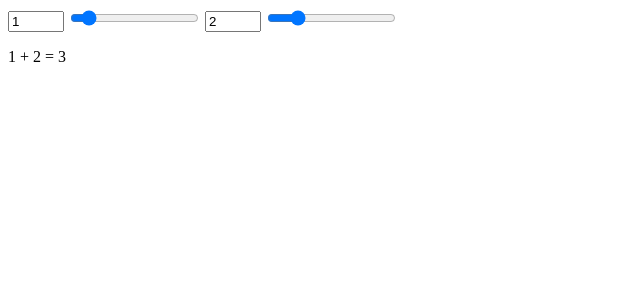
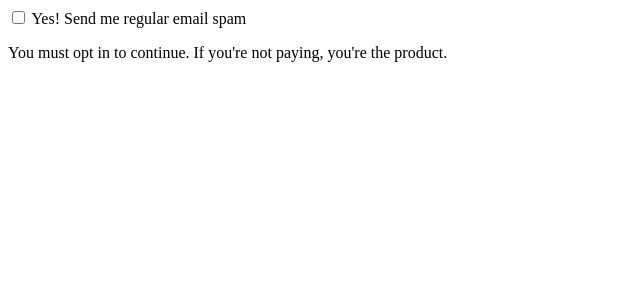
Before and after one commit to Cristiandi/svelte-tutorial, a SvelteKit app: page /app in a window 1280 px wide. Shown: the top 300 px of the page, without its empty margins (0-640 px from the left). Built offline with nearby package versions, Linux system fonts and the light colour scheme.

Commit message:
Bindings / Checkbox inputs

```diff
--- a/src/routes/app/+page.svelte
+++ b/src/routes/app/+page.svelte
@@ -1,16 +1,20 @@
 <script>
-	let a = 1;
-	let b = 2;
+	let yes = false;
 </script>
 
 <label>
-	<input type="number" bind:value={a} min="0" max="10" />
-	<input type="range" bind:value={a} min="0" max="10" />
+	<input type="checkbox" bind:checked={yes} />
+	Yes! Send me regular email spam
 </label>
 
-<label>
-	<input type="number" bind:value={b} min="0" max="10" />
-	<input type="range" bind:value={b} min="0" max="10" />
-</label>
-
-<p>{a} + {b} = {a + b}</p>
+{#if yes}
+	<p>
+		Thank you. We will bombard your inbox and sell
+		your personal details.
+	</p>
+{:else}
+	<p>
+		You must opt in to continue. If you're not
+		paying, you're the product.
+	</p>
+{/if}
```
